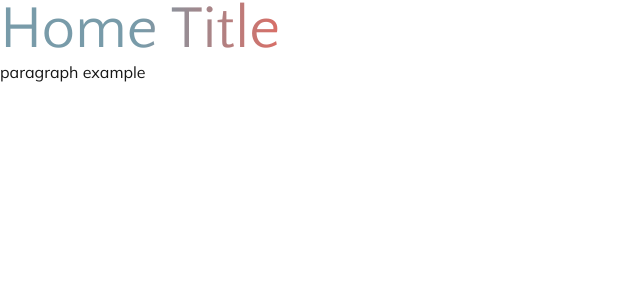
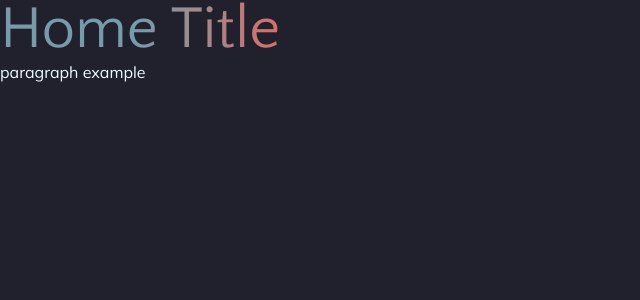
Before and after one commit to ConstantinIlisescu/costa-web-dev, a Next.js app: page / in a window 1280 px wide. Shown: the top 300 px of the page, without its empty margins (0-640 px from the left). Built offline with nearby package versions, Linux system fonts and the light colour scheme.

Commit message:
Update tailwind styles

```diff
--- a/app/globals.css
+++ b/app/globals.css
@@ -3,8 +3,12 @@
 @tailwind utilities;
 
 :root {
-  --background: #ffffff;
-  --foreground: #171717;
+  --background: #20212D;
+  --foreground: #F1FBFF;
+}
+
+html {
+  scroll-behavior: smooth;
 }
 
 body {
--- a/tailwind.config.ts
+++ b/tailwind.config.ts
@@ -18,10 +18,10 @@ export default {
         gray: "#8F8F95",
         black: {
           "100": "#37374A",
-          "200": "#20212D",
+          "200": "var(--background)", //#20212D
         },
         white: {
-          "100": "#F1FBFF",
+          "100": "var(--foreground)", //#F1FBFF
           "200": "#D3E5ED",
         },
       },
```
